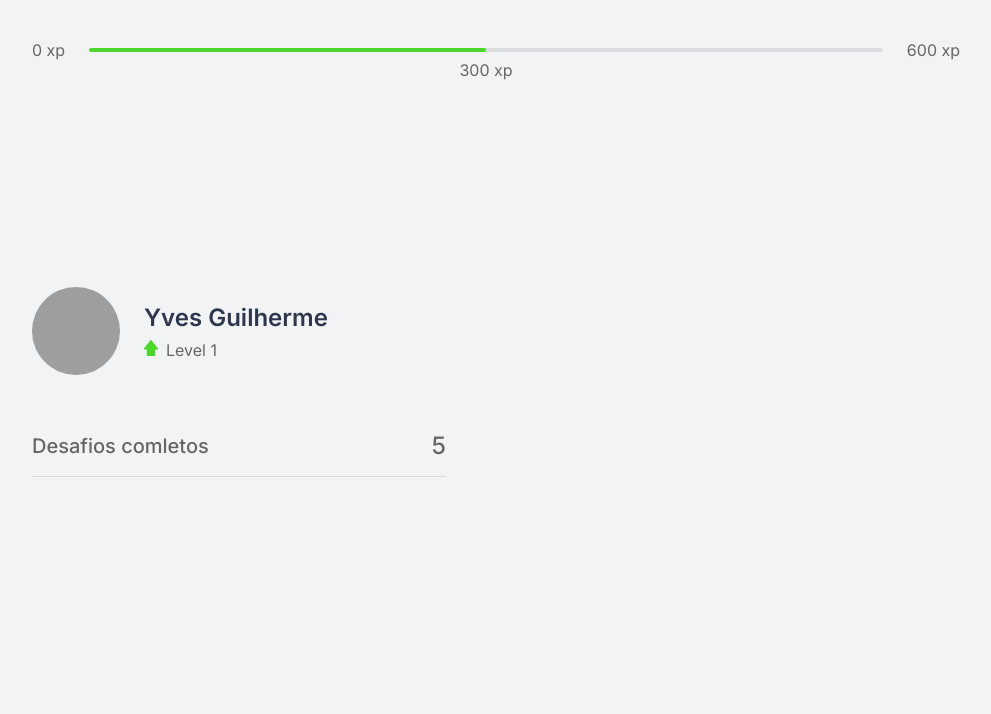
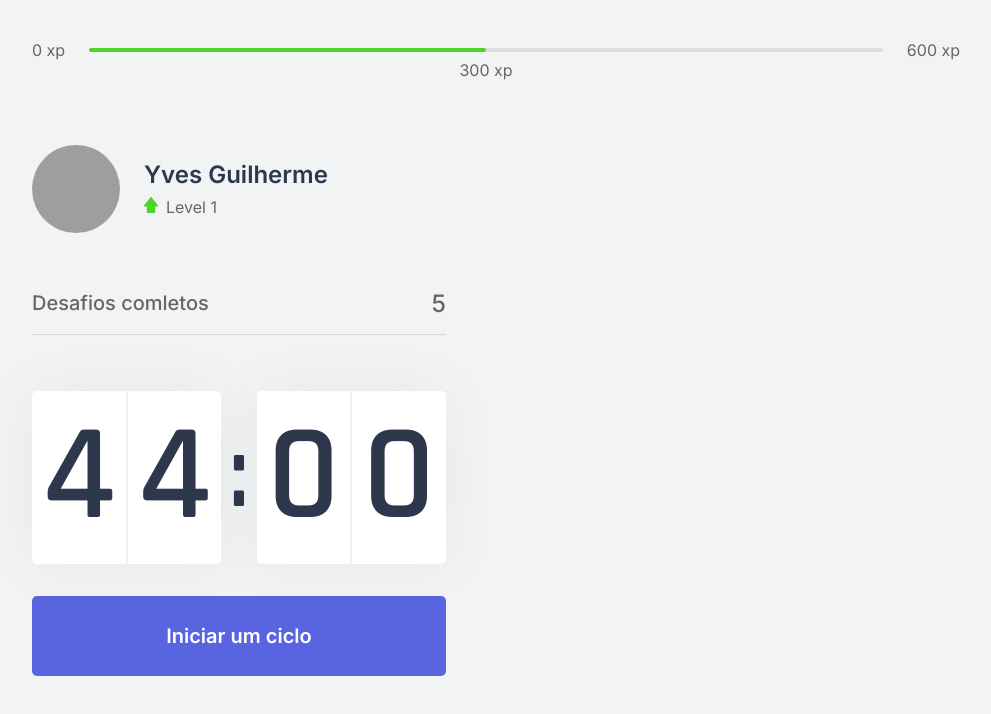
Before and after one commit to yvesguilherme/moveit-exercite-se, a Next.js app: page / in a window 1280 px wide. Shown: the top 714 px of the page, without its empty margins (144-1135 px from the left). Built offline with nearby package versions, Linux system fonts and the light colour scheme; grey boxes are pictures that could not be loaded.

Commit message:
:sparkles:  Adicionando o componente Countdown e seu hook, alem do favicon e o titulo da pagina.

```diff
--- /dev/null
+++ b/src/components/Countdown.tsx
@@ -0,0 +1,49 @@
+import { useState, useEffect } from 'react';
+
+import styles from '../styles/components/Countdown.module.css';
+
+export function Countdown() {
+  const [time, setTime] = useState(44 * 60);
+  const [active, setActive] = useState(false);
+
+  const minutes = Math.floor(time / 60);
+  const seconds = time % 60;
+
+  const [minuteLeft, minuteRight] = String(minutes).padStart(2, '0').split('');
+  const [secondLeft, secondRight] = String(seconds).padStart(2, '0').split('');
+
+  function startCountdown() {
+    setActive(true);
+  }
+
+  useEffect(() => {
+    if (active && time > 0) {
+      setTimeout(() => {
+        setTime(time - 1);
+      }, 1000);
+    }
+  }, [active, time]);
+
+  return (
+    <div>
+      <div className={styles.countdownContainer}>
+        <div>
+          <span>{minuteLeft}</span>
+          <span>{minuteRight}</span>
+        </div>
+        <span>:</span>
+        <div>
+          <span>{secondLeft}</span>
+          <span>{secondRight}</span>
+        </div>
+      </div>
+
+      <button
+        type="button"
+        className={styles.countdownButton}
+        onClick={startCountdown}>
+        Iniciar um ciclo
+      </button>
+    </div>
+  );
+}
--- a/src/pages/_document.tsx
+++ b/src/pages/_document.tsx
@@ -11,6 +11,8 @@
     return (
       <Html>
         <Head>
+          <link rel="shortcut icon" href="favicon.png" type="image/png"/>
+
           <link rel="preconnect" href="https://fonts.gstatic.com" />
           <link href="https://fonts.googleapis.com/css2?family=Inter:wght@400;500;600&family=Rajdhani:wght@600&display=swap" rel="stylesheet" />
         </Head>
--- a/src/pages/index.tsx
+++ b/src/pages/index.tsx
@@ -1,6 +1,9 @@
 import { CompletedChallenges } from "../components/CompletedChallenges";
+import { Countdown } from "../components/Countdown";
 import { ExperienceBar } from "../components/ExperienceBar";
 import { Profile } from '../components/Profile';
+
+import Head from 'next/head';
 
 import styles from '../styles/pages/Home.module.css';
 
@@ -8,12 +11,17 @@
   return (
     <div className={styles.container}>
 
+      <Head>
+        <title>Início | move.it</title>
+      </Head>
+
       <ExperienceBar />
 
       <section>
         <div>
           <Profile />
           <CompletedChallenges />
+          <Countdown />
         </div>
 
         <div>
--- /dev/null
+++ b/src/styles/components/Countdown.module.css
@@ -0,0 +1,56 @@
+.countdownContainer {
+  display: flex;
+  align-items: center;
+  font-family: Rajdhani;
+  font-weight: 600;
+  color: var(--title);
+}
+
+.countdownContainer>div {
+  flex: 1;
+  display: flex;
+  align-items: center;
+  justify-content: space-evenly;
+  background: var(--white);
+  box-shadow: 0 0 60px rgba(0, 0, 0, 0.05);
+  border-radius: 5px;
+  font-size: 8.5rem;
+  text-align: center;
+}
+
+.countdownContainer>div span {
+  flex: 1;
+}
+
+.countdownContainer>div span:first-child {
+  border-right: 1px solid #F0F1F3;
+}
+
+.countdownContainer>div span:last-child {
+  border-left: 1px solid #F0F1F3;
+}
+
+.countdownContainer>span {
+  font-size: 6.25rem;
+  margin: 0 0.5rem;
+}
+
+.countdownButton {
+  width: 100%;
+  height: 5rem;
+  margin-top: 2rem;
+  display: flex;
+  align-items: center;
+  justify-content: center;
+  border: 0;
+  border-radius: 5px;
+  background: var(--blue);
+  color: var(--white);
+  font-size: 1.25rem;
+  font-weight: 600;
+  transition: background-color 0.2s;
+}
+
+.countdownButton:hover {
+  background: var(--blue-dark);
+}
```
